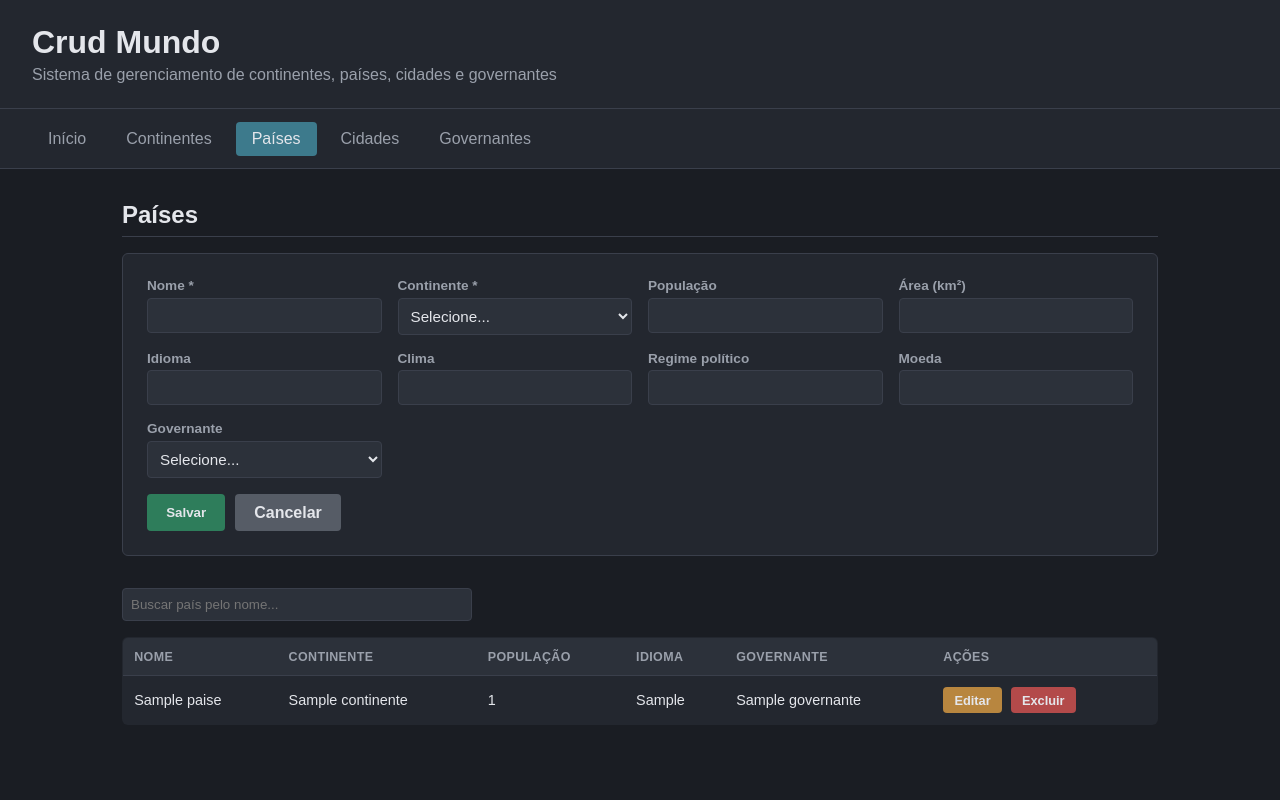
After one commit to JoseMartins08/PROJETO_WEB, a PHP site: page /paginas/paises.php in a window 1280 px wide. The commit adds this page. Run offline with PHP 8.4, Linux system fonts and the light colour scheme; tables that the repository leaves empty hold one stand-in row (values such as "Sample post").

Commit message:
feature: 18:34

```diff
--- a/CRUD-MUNDO/config/database.php
+++ b/CRUD-MUNDO/config/database.php
@@ -5,7 +5,7 @@
     $dbname = "bd_mundo";
 
     $conn = new mysqli($host, $user, $pass, $dbname);
-    $conn->set_charset("uft8");
+    $conn->set_charset("utf8");
 
     if ($conn->connect_error) {
         die("Falha na conexão: " . $conn->connect_error);
--- a/CRUD-MUNDO/css/style.css
+++ b/CRUD-MUNDO/css/style.css
@@ -1,29 +1,38 @@
 :root {
-    --verde-escuro: #0b3d2e;
-    --verde-medio: #1f6f4a;
-    --bege-mapa: #f4ecd8;
-    --marrom: #6b4f2a;
-    --branco: #ffffff;
-    --erro: #c0392b;
+    --fundo: #1a1d23;
+    --fundo-card: #23272f;
+    --fundo-input: #2c313a;
+    --borda: #3a3f4b;
+    --texto: #e4e6eb;
+    --texto-suave: #9aa0ab;
+    --destaque: #3d7a8c;
+    --destaque-hover: #4d93a8;
+    --sucesso: #2e7d5b;
+    --sucesso-hover: #3a9670;
+    --erro: #b34a4a;
+    --erro-hover: #c95c5c;
+    --aviso: #b8863f;
+    --aviso-hover: #d19a4a;
+    --cancelar: #565c66;
+    --cancelar-hover: #666d78;
 }
 
-* { margin: 0; padding: 0; box-sizing: border-box; font-family: Georgia, 'Times New Roman', serif; }
+* { margin: 0; padding: 0; box-sizing: border-box; font-family: Arial, Helvetica, sans-serif; }
 
-body {
-    background-color: var(--bege-mapa);
-    color: var(--verde-escuro);
-    min-height: 100vh;
+body { background-color: var(--fundo); color: var(--texto); min-height: 100vh; }
+
+header {
+    background-color: var(--fundo-card);
+    color: var(--texto);
+    padding: 1.5rem 2rem;
+    border-bottom: 1px solid var(--borda);
 }
 
-header {
-    background-color: var(--verde-escuro);
-    color: var(--branco);
-    padding: 1.5rem 2rem;
-    border-bottom: 4px solid var(--marrom);
-}
+header p { color: var(--texto-suave); margin-top: 0.3rem; }
 
 nav {
-    background-color: var(--verde-medio);
+    background-color: var(--fundo-card);
+    border-bottom: 1px solid var(--borda);
     display: flex;
     flex-wrap: wrap;
     gap: 0.5rem;
@@ -31,29 +40,31 @@ nav {
 }
 
 nav a {
-    color: var(--branco);
+    color: var(--texto-suave);
     text-decoration: none;
     padding: 0.5rem 1rem;
     border-radius: 4px;
+    transition: background-color 0.2s ease, color 0.2s ease;
 }
 
-nav a:hover, nav a.ativo { background-color: var(--verde-escuro); }
+nav a:hover { background-color: var(--fundo-input); color: var(--texto); }
+nav a.ativo { background-color: var(--destaque); color: var(--texto); }
 
 main { padding: 2rem; max-width: 1100px; margin: 0 auto; }
 
 h2 {
-    color: var(--verde-escuro);
+    color: var(--texto);
     margin-bottom: 1rem;
-    border-bottom: 2px solid var(--marrom);
+    border-bottom: 1px solid var(--borda);
     padding-bottom: 0.4rem;
 }
 
 .form-container {
-    background-color: var(--branco);
-    border: 1px solid var(--verde-medio);
-    border-radius: 6px; padding: 1.5rem;
+    background-color: var(--fundo-card);
+    border: 1px solid var(--borda);
+    border-radius: 6px;
+    padding: 1.5rem;
     margin-bottom: 2rem;
-    box-shadow: 0 2px 6px rgba(0,0,0,0.1);
 }
 
 .form-grid {
@@ -62,22 +73,22 @@ h2 {
     gap: 1rem;
 }
 
-.campo {
-    display: flex;
-    flex-direction: column;
-}
-
-.campo label {
-    font-size: 0.85rem;
-    margin-bottom: 0.3rem;
-    font-weight: bold;
-}
+.campo { display: flex; flex-direction: column; }
+.campo label { font-size: 0.85rem; margin-bottom: 0.3rem; font-weight: bold; color: var(--texto-suave); }
 
 .campo input, .campo select {
     padding: 0.5rem;
-    border: 1px solid #ccc;
+    background-color: var(--fundo-input);
+    border: 1px solid var(--borda);
     border-radius: 4px;
     font-size: 0.95rem;
+    color: var(--texto);
+    transition: border-color 0.2s ease;
+}
+
+.campo input:focus, .campo select:focus {
+    outline: none;
+    border-color: var(--destaque);
 }
 
 .acoes-form { margin-top: 1rem; display: flex; gap: 0.6rem; }
@@ -90,40 +101,56 @@ button, .btn-link {
     font-weight: bold;
     text-decoration: none;
     display: inline-block;
+    transition: background-color 0.2s ease, opacity 0.2s ease;
 }
 
-.btn-salvar { background-color: var(--verde-medio); color: var(--branco); }
-.btn-salvar:hover { background-color: var(--verde-escuro); }
-.btn-cancelar { background-color: #999; color: var(--branco); }
+.btn-salvar { background-color: var(--sucesso); color: var(--texto); }
+.btn-salvar:hover { background-color: var(--sucesso-hover); }
+
+.btn-cancelar { background-color: var(--cancelar); color: var(--texto); }
+.btn-cancelar:hover { background-color: var(--cancelar-hover); }
 
 .busca { margin-bottom: 1rem; }
-.busca input { padding: 0.5rem; width: 100%; max-width: 350px; border: 1px solid var(--verde-medio); border-radius: 4px; }
+.busca input {
+    padding: 0.5rem;
+    width: 100%;
+    max-width: 350px;
+    background-color: var(--fundo-input);
+    border: 1px solid var(--borda);
+    border-radius: 4px;
+    color: var(--texto);
+}
+
+.busca input:focus { outline: none; border-color: var(--destaque); }
 
 table {
     width: 100%;
     border-collapse: collapse;
-    background-color: var(--branco);
-    box-shadow: 0 2px 6px rgba(0,0,0,0.1);
+    background-color: var(--fundo-card);
+    border: 1px solid var(--borda);
+    border-radius: 6px;
+    overflow: hidden;
 }
 
-th, td { padding: 0.7rem; text-align: left; border-bottom: 1px solid #e0d8c0; font-size: 0.9rem; }
-th { background-color: var(--verde-escuro); color: var(--branco); }
-tr:hover { background-color: #f0ead9; }
+th, td { padding: 0.7rem; text-align: left; border-bottom: 1px solid var(--borda); font-size: 0.9rem; }
+th { background-color: var(--fundo-input); color: var(--texto-suave); text-transform: uppercase; font-size: 0.78rem; letter-spacing: 0.03em; }
+tr:hover td { background-color: var(--fundo-input); }
 
 .btn-editar, .btn-excluir { padding: 0.35rem 0.7rem; font-size: 0.8rem; margin-right: 0.3rem; }
+.btn-editar { background-color: var(--aviso); color: var(--texto); }
+.btn-editar:hover { background-color: var(--aviso-hover); }
+.btn-excluir { background-color: var(--erro); color: var(--texto); }
+.btn-excluir:hover { background-color: var(--erro-hover); }
 
-.btn-editar { background-color: #d99b26; color: var(--branco); }
-.btn-excluir { background-color: var(--erro); color: var(--branco); }
-
-.mensagem { padding: 0.7rem 1rem; border-radius: 4px; margin-bottom: 1rem; }
-.mensagem.sucesso { background-color: #d4edda; color: #155724; }
-.mensagem.erro { background-color: #f8d7da; color: #721c24; }
+.mensagem { padding: 0.7rem 1rem; border-radius: 4px; margin-bottom: 1rem; border: 1px solid transparent; }
+.mensagem.sucesso { background-color: rgba(46, 125, 91, 0.15); color: #7fceac; border-color: rgba(46, 125, 91, 0.4); }
+.mensagem.erro { background-color: rgba(179, 74, 74, 0.15); color: #e08a8a; border-color: rgba(179, 74, 74, 0.4); }
 
 @media (max-width: 600px) {
     main { padding: 1rem; }
     table, thead, tbody, th, td, tr { display: block; }
     thead { display: none; }
-    tr { margin-bottom: 1rem; border: 1px solid #ddd; }
-    td { border: none; padding-left: 45%; position: relative; }
-    td::before { position: absolute; left: 10px; font-weight: bold; content: attr(data-label); }
+    tr { margin-bottom: 1rem; border: 1px solid var(--borda); border-radius: 6px; overflow: hidden; }
+    td { border: none; padding-left: 45%; position: relative; border-bottom: 1px solid var(--borda); }
+    td::before { position: absolute; left: 10px; font-weight: bold; content: attr(data-label); color: var(--texto-suave); }
 }
--- /dev/null
+++ b/CRUD-MUNDO/paginas/paises.php
@@ -0,0 +1,176 @@
+<?php
+require_once '../config/database.php';
+
+$mensagem = '';
+$tipo_mensagem = '';
+$edicao = null;
+
+if (isset($_GET['excluir'])) {
+    $id = intval($_GET['excluir']);
+
+    $check = $conn->prepare("SELECT COUNT(*) as total FROM cidades WHERE pais_id = ?");
+    $check->bind_param("i", $id);
+    $check->execute();
+    $total = $check->get_result()->fetch_assoc()['total'];
+    $check->close();
+
+    if ($total > 0) {
+        $mensagem = "Não é possível excluir: existem cidades associadas a este país.";
+        $tipo_mensagem = "erro";
+    } else {
+        $stmt = $conn->prepare("DELETE FROM paises WHERE id_pais = ?");
+        $stmt->bind_param("i", $id);
+        $stmt->execute();
+        $stmt->close();
+        $mensagem = "País excluído com sucesso.";
+        $tipo_mensagem = "sucesso";
+    }
+}
+
+if (isset($_GET['editar'])) {
+    $id = intval($_GET['editar']);
+    $stmt = $conn->prepare("SELECT * FROM paises WHERE id_pais = ?");
+    $stmt->bind_param("i", $id);
+    $stmt->execute();
+    $edicao = $stmt->get_result()->fetch_assoc();
+    $stmt->close();
+}
+
+if ($_SERVER['REQUEST_METHOD'] == 'POST') {
+    $nome = trim($_POST['nome']);
+    $continente_id = $_POST['continente_id'] !== '' ? intval($_POST['continente_id']) : null;
+    $populacao = $_POST['populacao'] !== '' ? intval($_POST['populacao']) : null;
+    $area = $_POST['area'] !== '' ? floatval($_POST['area']) : null;
+    $idioma = trim($_POST['idioma']);
+    $clima = trim($_POST['clima']);
+    $regime_politico = trim($_POST['regime_politico']);
+    $moeda = trim($_POST['moeda']);
+    $governante_id = $_POST['governante_id'] !== '' ? intval($_POST['governante_id']) : null;
+    $id_pais = $_POST['id_pais'];
+
+    if ($nome === '' || !$continente_id) {
+        $mensagem = "Nome e continente são obrigatórios.";
+        $tipo_mensagem = "erro";
+    } elseif ($id_pais) {
+        $stmt = $conn->prepare("UPDATE paises SET nome=?, continente_id=?, populacao=?, area=?, idioma=?, clima=?, regime_politico=?, moeda=?, governante_id=? WHERE id_pais=?");
+        $stmt->bind_param("siddssssii", $nome, $continente_id, $populacao, $area, $idioma, $clima, $regime_politico, $moeda, $governante_id, $id_pais);
+        $stmt->execute();
+        $stmt->close();
+        $mensagem = "País atualizado com sucesso.";
+        $tipo_mensagem = "sucesso";
+    } else {
+        $stmt = $conn->prepare("INSERT INTO paises (nome, continente_id, populacao, area, idioma, clima, regime_politico, moeda, governante_id) VALUES (?, ?, ?, ?, ?, ?, ?, ?, ?)");
+        $stmt->bind_param("siddssssi", $nome, $continente_id, $populacao, $area, $idioma, $clima, $regime_politico, $moeda, $governante_id);
+        $stmt->execute();
+        $stmt->close();
+        $mensagem = "País cadastrado com sucesso.";
+        $tipo_mensagem = "sucesso";
+    }
+}
+
+$continentes = $conn->query("SELECT * FROM continentes ORDER BY nome");
+$governantes = $conn->query("SELECT * FROM governantes ORDER BY nome");
+$resultado = $conn->query("SELECT p.*, c.nome AS continente_nome, g.nome AS governante_nome
+                            FROM paises p
+                            LEFT JOIN continentes c ON p.continente_id = c.id_continente
+                            LEFT JOIN governantes g ON p.governante_id = g.id_governante
+                            ORDER BY p.nome");
+
+$base = '../';
+include '../includes/header.php';
+?>
+
+<h2>Países</h2>
+
+<?php if ($mensagem): ?>
+    <div class="mensagem <?= $tipo_mensagem ?>"><?= htmlspecialchars($mensagem) ?></div>
+<?php endif; ?>
+
+<div class="form-container">
+    <form method="POST" action="paises.php">
+        <input type="hidden" name="id_pais" value="<?= $edicao['id_pais'] ?? '' ?>">
+        <div class="form-grid">
+            <div class="campo">
+                <label for="nome">Nome *</label>
+                <input type="text" id="nome" name="nome" value="<?= htmlspecialchars($edicao['nome'] ?? '') ?>" required>
+            </div>
+            <div class="campo">
+                <label for="continente_id">Continente *</label>
+                <select id="continente_id" name="continente_id" required>
+                    <option value="">Selecione...</option>
+                    <?php $continentes->data_seek(0); while ($c = $continentes->fetch_assoc()): ?>
+                        <option value="<?= $c['id_continente'] ?>" <?= (isset($edicao['continente_id']) && $edicao['continente_id'] == $c['id_continente']) ? 'selected' : '' ?>>
+                            <?= htmlspecialchars($c['nome']) ?>
+                        </option>
+                    <?php endwhile; ?>
+                </select>
+            </div>
+            <div class="campo">
+                <label for="populacao">População</label>
+                <input type="number" id="populacao" name="populacao" min="0" value="<?= $edicao['populacao'] ?? '' ?>">
+            </div>
+            <div class="campo">
+                <label for="area">Área (km²)</label>
+                <input type="number" id="area" name="area" min="0" step="0.01" value="<?= $edicao['area'] ?? '' ?>">
+            </div>
+            <div class="campo">
+                <label for="idioma">Idioma</label>
+                <input type="text" id="idioma" name="idioma" value="<?= htmlspecialchars($edicao['idioma'] ?? '') ?>">
+            </div>
+            <div class="campo">
+                <label for="clima">Clima</label>
+                <input type="text" id="clima" name="clima" value="<?= htmlspecialchars($edicao['clima'] ?? '') ?>">
+            </div>
+            <div class="campo">
+                <label for="regime_politico">Regime político</label>
+                <input type="text" id="regime_politico" name="regime_politico" value="<?= htmlspecialchars($edicao['regime_politico'] ?? '') ?>">
+            </div>
+            <div class="campo">
+                <label for="moeda">Moeda</label>
+                <input type="text" id="moeda" name="moeda" value="<?= htmlspecialchars($edicao['moeda'] ?? '') ?>">
+            </div>
+            <div class="campo">
+                <label for="governante_id">Governante</label>
+                <select id="governante_id" name="governante_id">
+                    <option value="">Selecione...</option>
+                    <?php $governantes->data_seek(0); while ($g = $governantes->fetch_assoc()): ?>
+                        <option value="<?= $g['id_governante'] ?>" <?= (isset($edicao['governante_id']) && $edicao['governante_id'] == $g['id_governante']) ? 'selected' : '' ?>>
+                            <?= htmlspecialchars($g['nome']) ?>
+                        </option>
+                    <?php endwhile; ?>
+                </select>
+            </div>
+        </div>
+        <div class="acoes-form">
+            <button type="submit" class="btn-salvar">Salvar</button>
+            <a href="paises.php" class="btn-link btn-cancelar">Cancelar</a>
+        </div>
+    </form>
+</div>
+
+<div class="busca">
+    <input type="text" id="busca" placeholder="Buscar país pelo nome...">
+</div>
+
+<table>
+    <thead>
+        <tr><th>Nome</th><th>Continente</th><th>População</th><th>Idioma</th><th>Governante</th><th>Ações</th></tr>
+    </thead>
+    <tbody>
+        <?php while ($row = $resultado->fetch_assoc()): ?>
+        <tr>
+            <td data-label="Nome"><?= htmlspecialchars($row['nome']) ?></td>
+            <td data-label="Continente"><?= htmlspecialchars($row['continente_nome'] ?? '-') ?></td>
+            <td data-label="População"><?= $row['populacao'] ?? '-' ?></td>
+            <td data-label="Idioma"><?= htmlspecialchars($row['idioma'] ?? '-') ?></td>
+            <td data-label="Governante"><?= htmlspecialchars($row['governante_nome'] ?? '-') ?></td>
+            <td data-label="Ações">
+                <a href="paises.php?editar=<?= $row['id_pais'] ?>" class="btn-link btn-editar">Editar</a>
+                <a href="paises.php?excluir=<?= $row['id_pais'] ?>" class="btn-link btn-excluir">Excluir</a>
+            </td>
+        </tr>
+        <?php endwhile; ?>
+    </tbody>
+</table>
+
+<?php include '../includes/footer.php'; ?>
```
Also changed, not shown: CRUD-MUNDO/paginas/cidades.php (added, +155 -0 lines), CRUD-MUNDO/paginas/continentes.php (added, +130 -0 lines), CRUD-MUNDO/paginas/governantes.php (added, +128 -0 lines).
